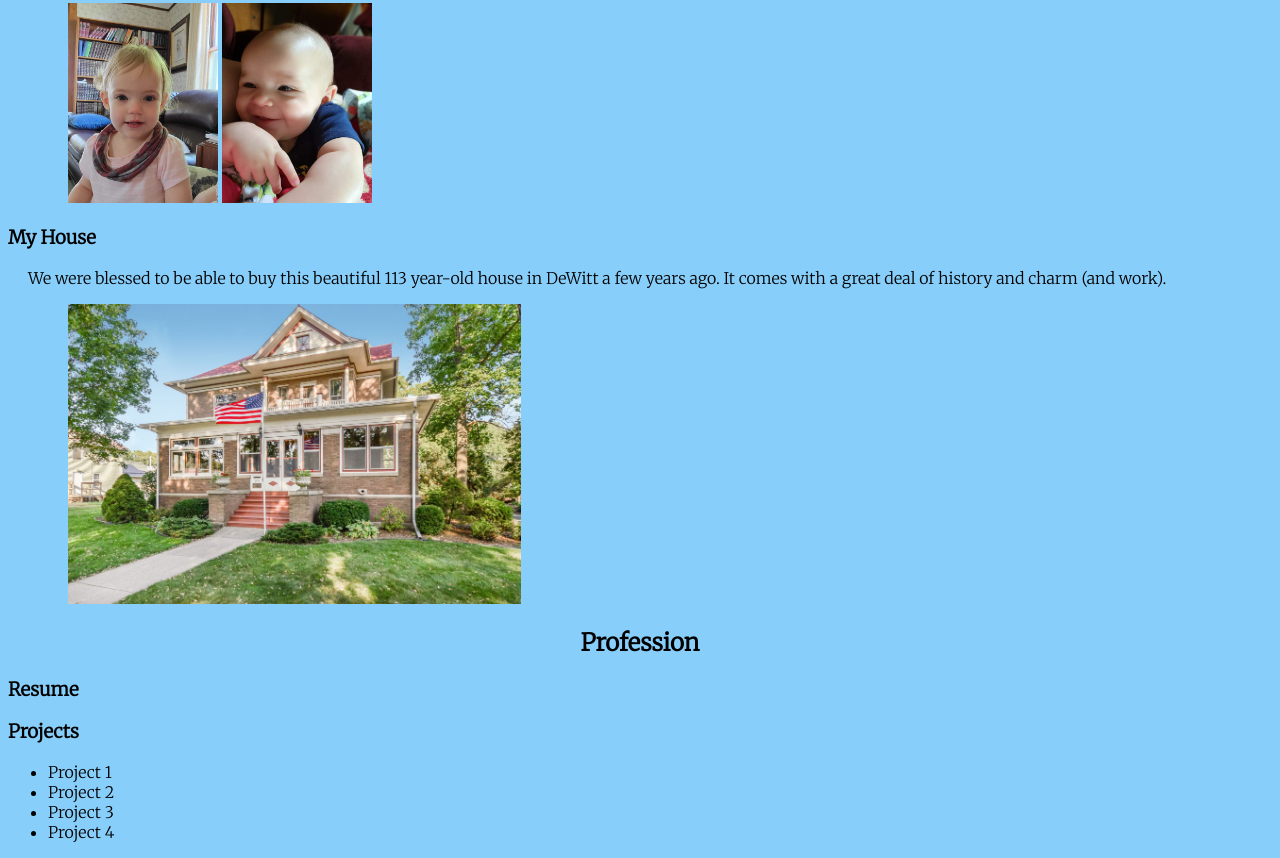
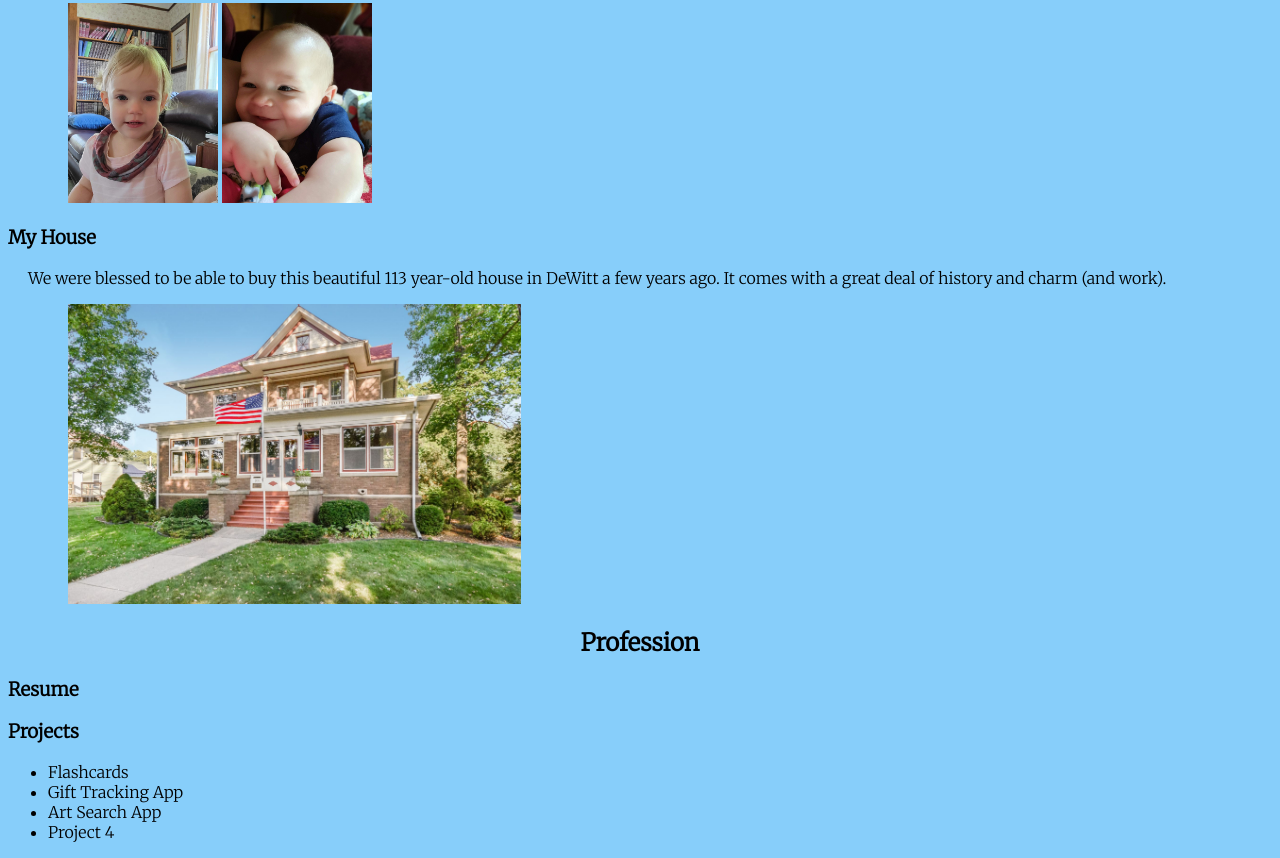
Before and after one commit to andybuske/andy-buske.github.io, a plain HTML site: page index.html in a window 1280 px wide. Shown: the part 612-1470 px from the top of the page. Drawn offline with Linux system fonts and the light colour scheme; a web font is replaced by a local one.

Commit message:
added Projects

```diff
--- a/index.html
+++ b/index.html
@@ -51,9 +51,9 @@
     <h3>Resume</h3>
     <h3>Projects</h3>
     <ul>
-        <li>Project 1</li>
-        <li>Project 2</li>
-        <li>Project 3</li>
+        <li><link href='https://andybuske.github.io/'>Flashcards</li>
+        <li><link href='https://andy-gift-tracker.herokuapp.com/users'>Gift Tracking App</li>
+        <li><link href='https://bas-art.herokuapp.com/'>Art Search App</li>
         <li>Project 4</li>
     </ul>
 
```
